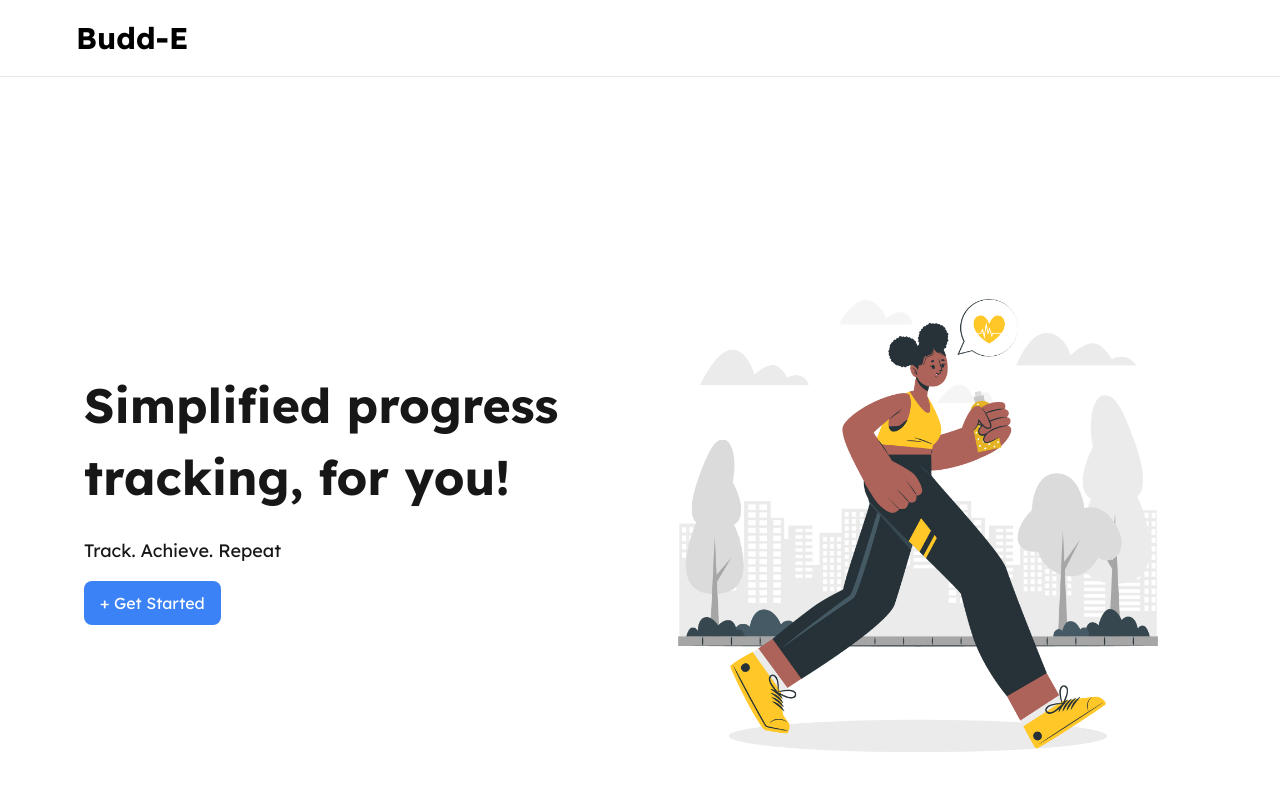
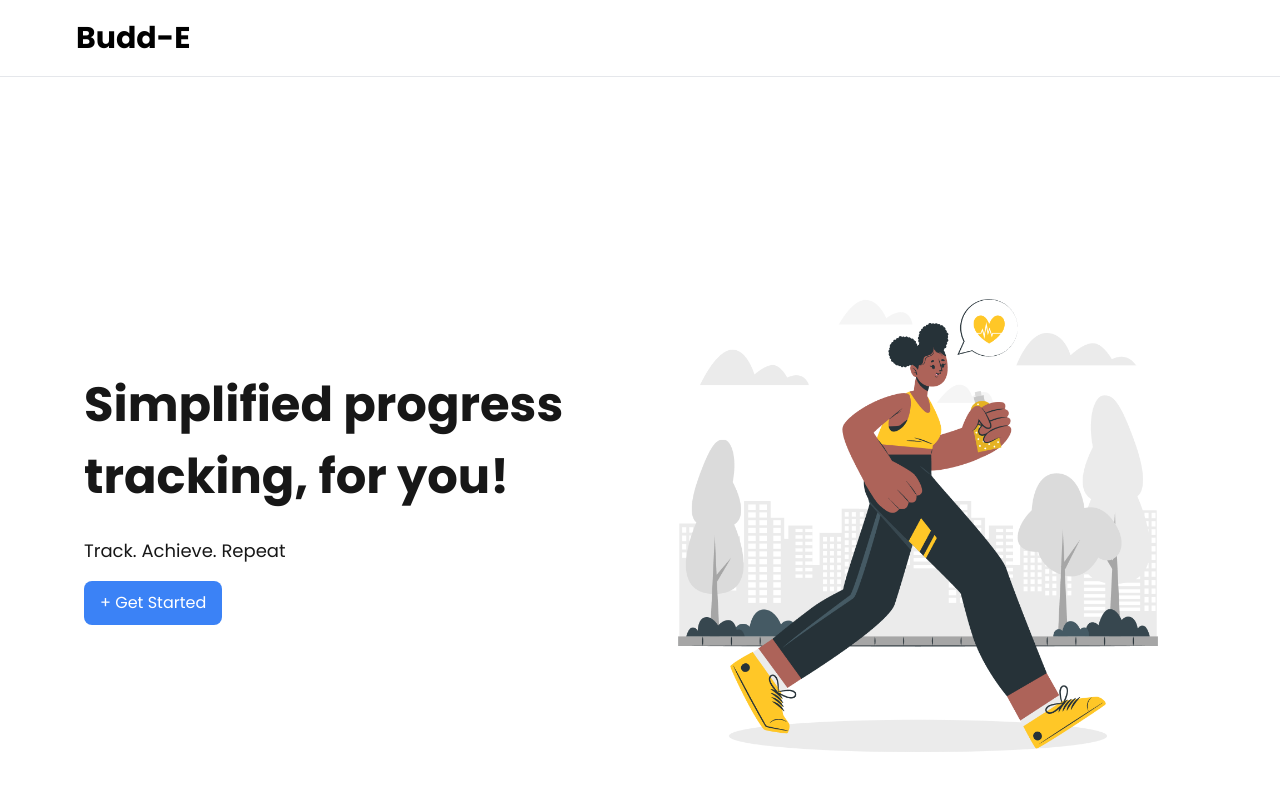
Before and after one commit to gyimadu/habit-tracker, a Next.js app: page / in a window 1280 px wide. Shown: the top 800 px of the page. Built offline with nearby package versions, Linux system fonts and the light colour scheme.

Commit message:
changed font to poppins

```diff
--- a/src/app/globals.css
+++ b/src/app/globals.css
@@ -5,7 +5,7 @@
 :root {
   --background: #ffffff;
   --foreground: #171717;
-  --font-lexend: "Lexend", system-ui, -apple-system, BlinkMacSystemFont, "Segoe UI", Roboto, "Helvetica Neue", Arial, sans-serif;
+  --font-poppins: "Poppins", system-ui, -apple-system, BlinkMacSystemFont, "Segoe UI", Roboto, "Helvetica Neue", Arial, sans-serif;
 }
 
 /*@media (prefers-color-scheme: dark) {
@@ -17,14 +17,14 @@
 
 @layer base {
   html {
-    font-family: var(--font-lexend);
+    font-family: var(--font-poppins);
   }
 }
 
 body {
   color: var(--foreground);
   background: var(--background);
-  font-family: var(--font-lexend);
+  font-family: var(--font-poppins);
   -webkit-font-smoothing: antialiased;
   -moz-osx-font-smoothing: grayscale;
   text-rendering: optimizeLegibility;
--- a/src/app/layout.tsx
+++ b/src/app/layout.tsx
@@ -1,12 +1,12 @@
 import type { Metadata } from "next";
 import "./globals.css";
-import { Lexend } from "next/font/google";
+import { Poppins } from "next/font/google";
 import { Analytics } from "@vercel/analytics/react"
 
-const lexend = Lexend({
+const poppins = Poppins({
     subsets: ["latin"],
-    variable: "--font-lexend",
-    weight: ["100", "200", "300", "400", "500", "600", "700", "800"],
+    variable: "--font-poppins",
+    weight: ["100", "200", "300", "400", "500", "600", "700", "800", "900"],
     display: "swap",
     preload: true,
     fallback: ["system-ui", "sans-serif"],
@@ -23,7 +23,7 @@
   children: React.ReactNode;
 }>) {
   return (
-    <html lang="en" className={lexend.variable}>
+    <html lang="en" className={poppins.variable}>
       <head>
         <link
           rel="preconnect"
@@ -36,9 +36,7 @@
           crossOrigin="anonymous"
         />
       </head>
-      <body
-        className={`${lexend.variable} antialiased`}
-      >
+      <body className="antialiased">
         {children}
         <Analytics />
       </body>
--- a/tailwind.config.ts
+++ b/tailwind.config.ts
@@ -13,7 +13,7 @@
         foreground: "var(--foreground)",
       },
       fontFamily: {
-        lexend: ["var(--font-lexend)", "sans-serif"]
+        poppins: ["var(--font-poppins)", "sans-serif"]
       }
     },
   },
```
